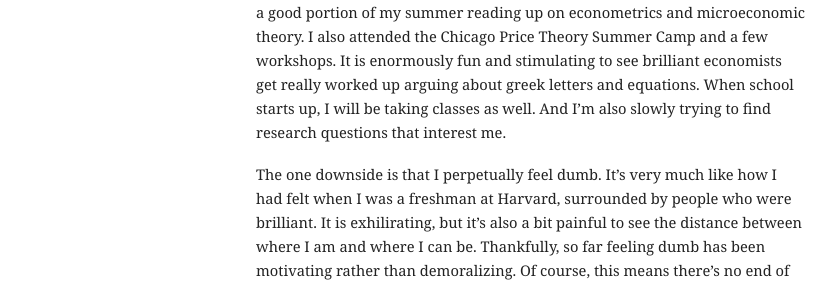
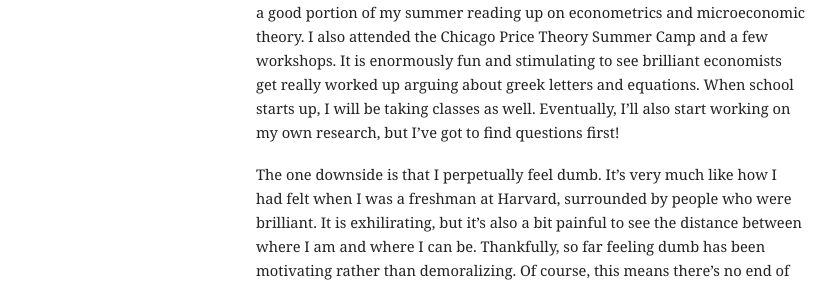
Before and after one commit to mbwong/mbwong.github.com, a Jekyll site: the page built from _posts/2013-08-20-new-job.md, in a window 1280 px wide. Shown: the part 1268-1554 px from the top of the page, without its empty margins (94-930 px from the left). Built offline with Jekyll 4.4.1, drawn with Linux system fonts in a browser that asks for light colours; some of the changed text lies outside the part shown.

Commit message:
Update 2013-08-20-new-job.md

```diff
--- a/_posts/2013-08-20-new-job.md
+++ b/_posts/2013-08-20-new-job.md
@@ -33,7 +33,7 @@ My job is to help answer these questions by chipping away as an easier sub-quest
 
 In past jobs I have often been frustrated by the repetition of tasks that can easily be avoided by using the right tools. No longer! I am very happy about the well designed infrastructure that our research group maintains. Our codebase is kept abstracted, well organized and fully versioned. Our team communicates almost entirely via a project management website. At any moment, I know what's going on in our whole lab and I easily figure out what someone else has done. It is amazing how of a difference this has made for me.
 
-Another perk is that my bosses encourage outside intellectual pursuit. I spent a good portion of my summer reading up on econometrics and microeconomic theory. I also attended the Chicago Price Theory Summer Camp and a few workshops. It is enormously fun and stimulating to see brilliant economists get really worked up arguing about greek letters and equations. When school starts up, I will be taking classes as well. And I'm also slowly trying to find research questions that interest me.
+Another perk is that my bosses encourage outside intellectual pursuit. I spent a good portion of my summer reading up on econometrics and microeconomic theory. I also attended the Chicago Price Theory Summer Camp and a few workshops. It is enormously fun and stimulating to see brilliant economists get really worked up arguing about greek letters and equations. When school starts up, I will be taking classes as well. Eventually, I'll also start working on my own research, but I've got to find questions first!
 
 The one downside is that I perpetually feel dumb. It's very much like how I had felt when I was a freshman at Harvard, surrounded by people who were brilliant. It is exhilirating, but it's also a bit painful to see the distance between where I am and where I can be. Thankfully, so far feeling dumb has been motivating rather than demoralizing. Of course, this means there's no end of things for me to learn. In fact, I've started to think that an hour I don't spend learning is an unproductive hour. My sense of urgency about learning has also encouraged sloth in other aspects of my life. I've been heading to the gym less and cooking less too.
 
```
